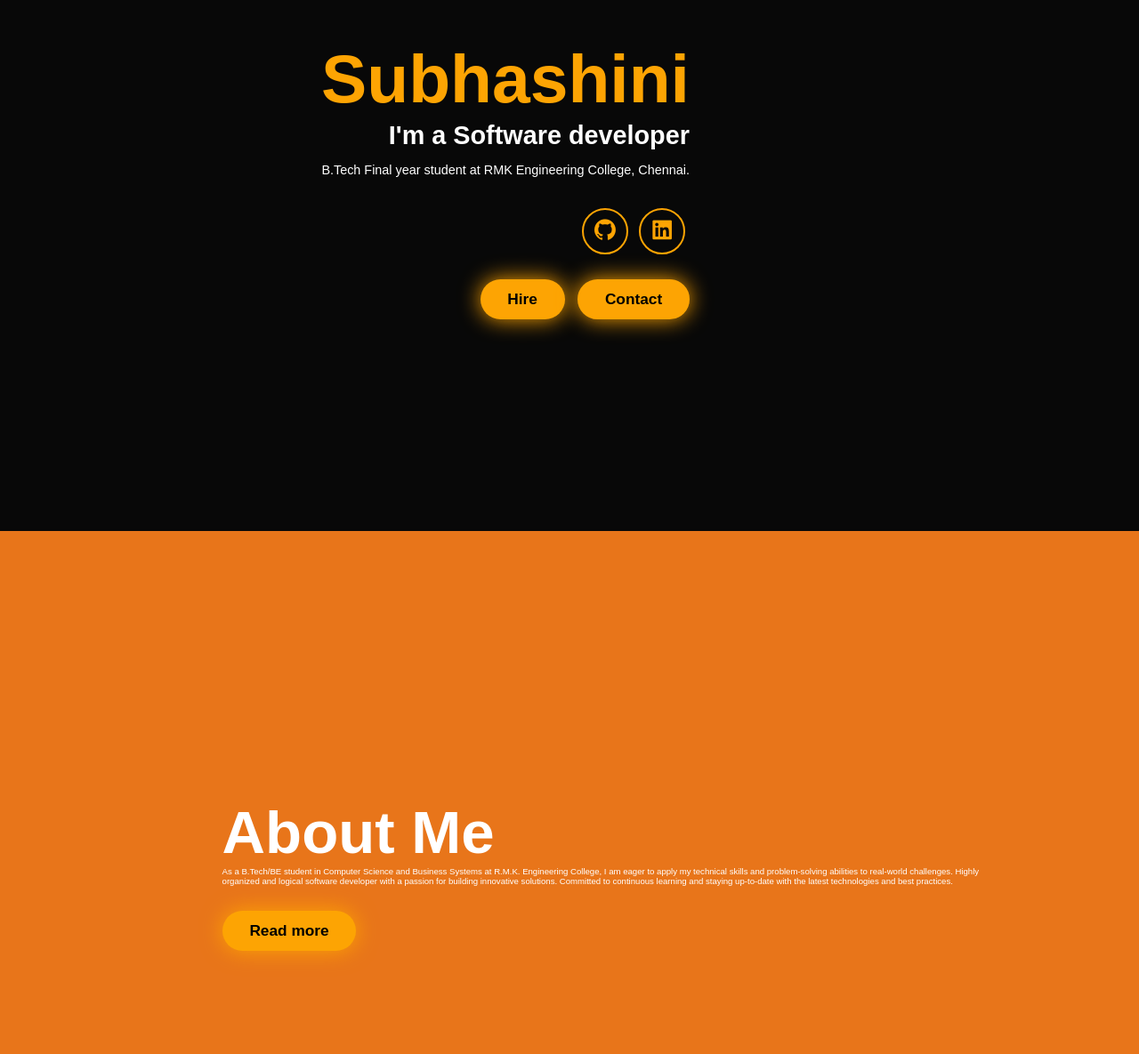
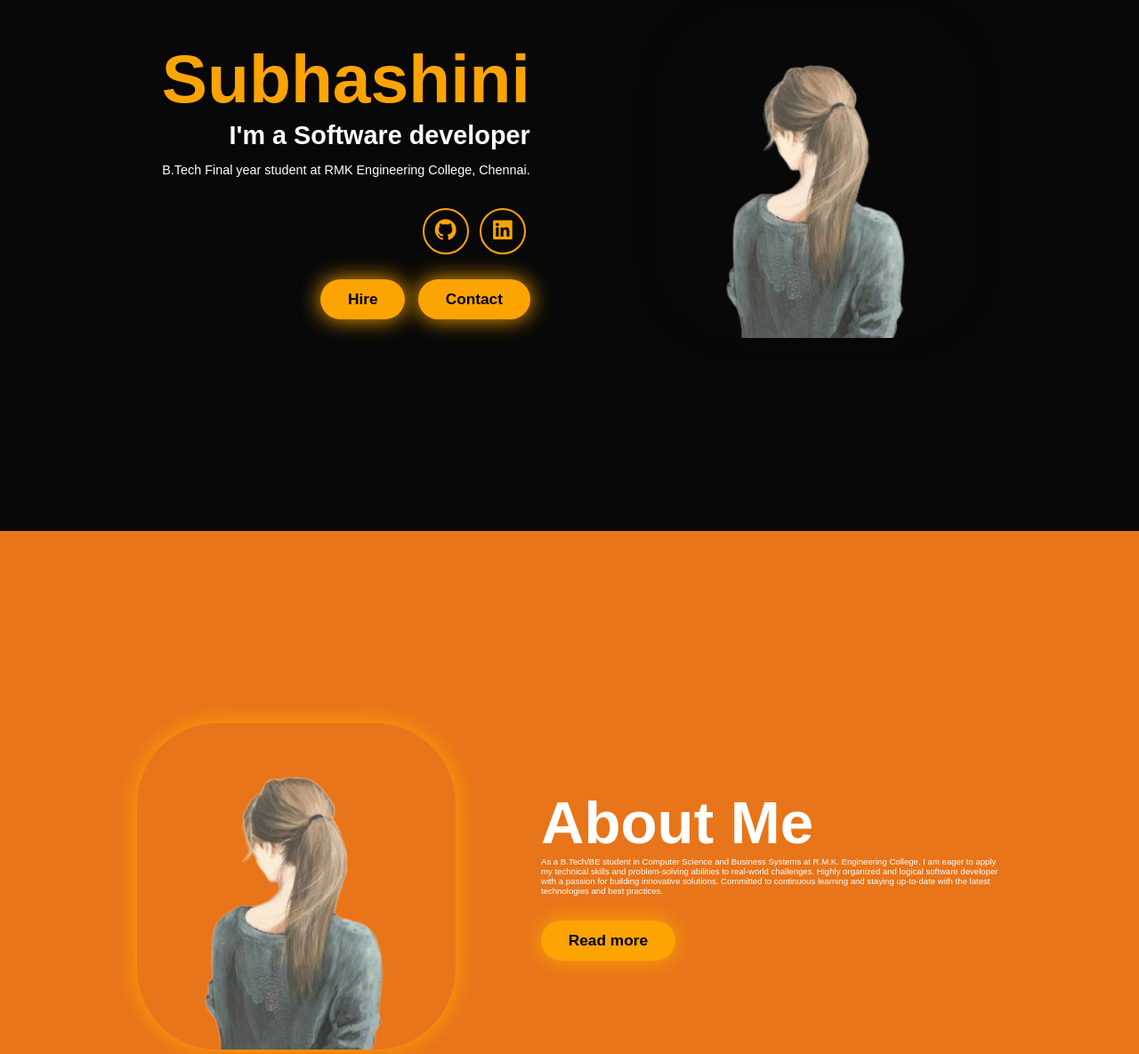
Before and after one commit to SubhaGopal06/Portfolio-SG, a plain HTML site: page index.html in a window 1280 px wide. Shown: the part 203-1388 px from the top of the page at 89% size. Drawn offline with nearby package versions, Linux system fonts and the light colour scheme.

Commit message:
Update index.html

```diff
--- a/index.html
+++ b/index.html
@@ -45,13 +45,13 @@
 
       </div>
       <div class="home-img">
-        <img src="image.jpg" alt="">
+        <img src="image.png" alt="">
       </div>
 
     </section>
     <section class="about" id="about">
       <div class="about-img">
-        <img src="image.jpg" alt="">
+        <img src="image.png" alt="">
       </div>
       <div class="about-content">
         <h2>About Me</h2>
```
